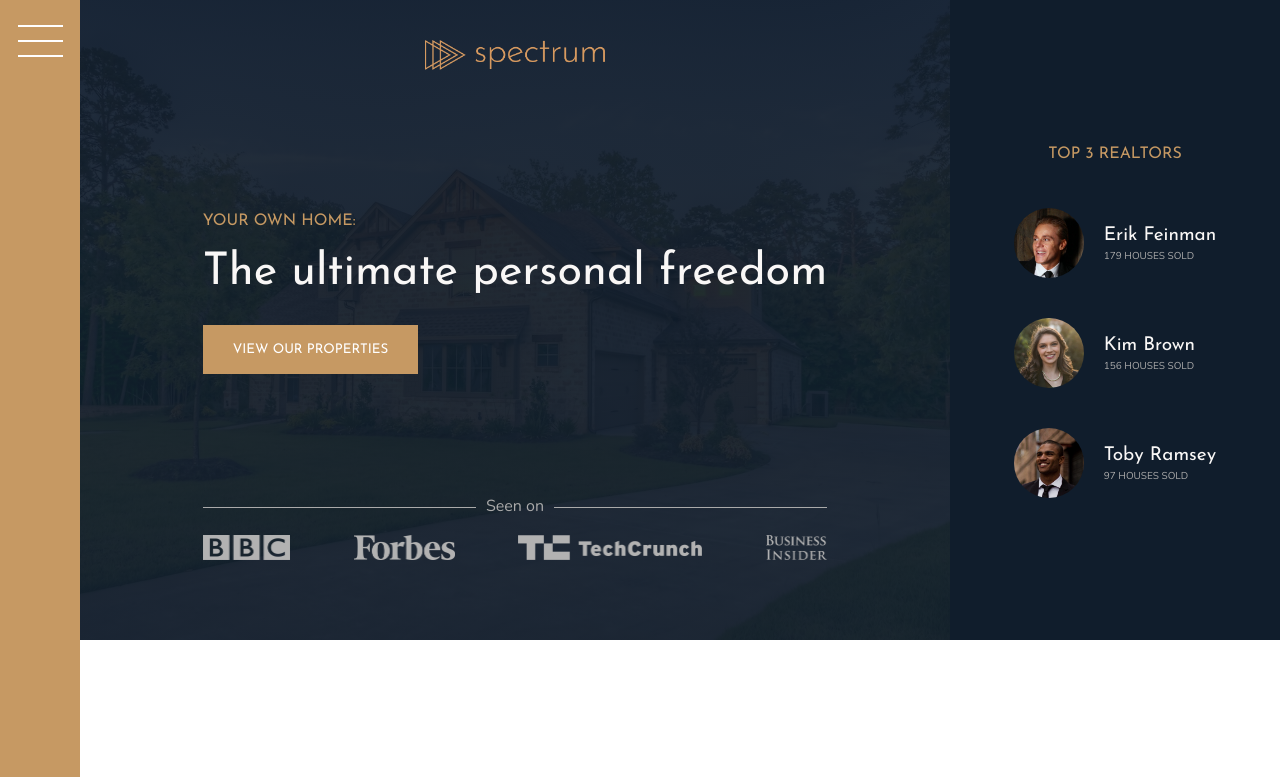
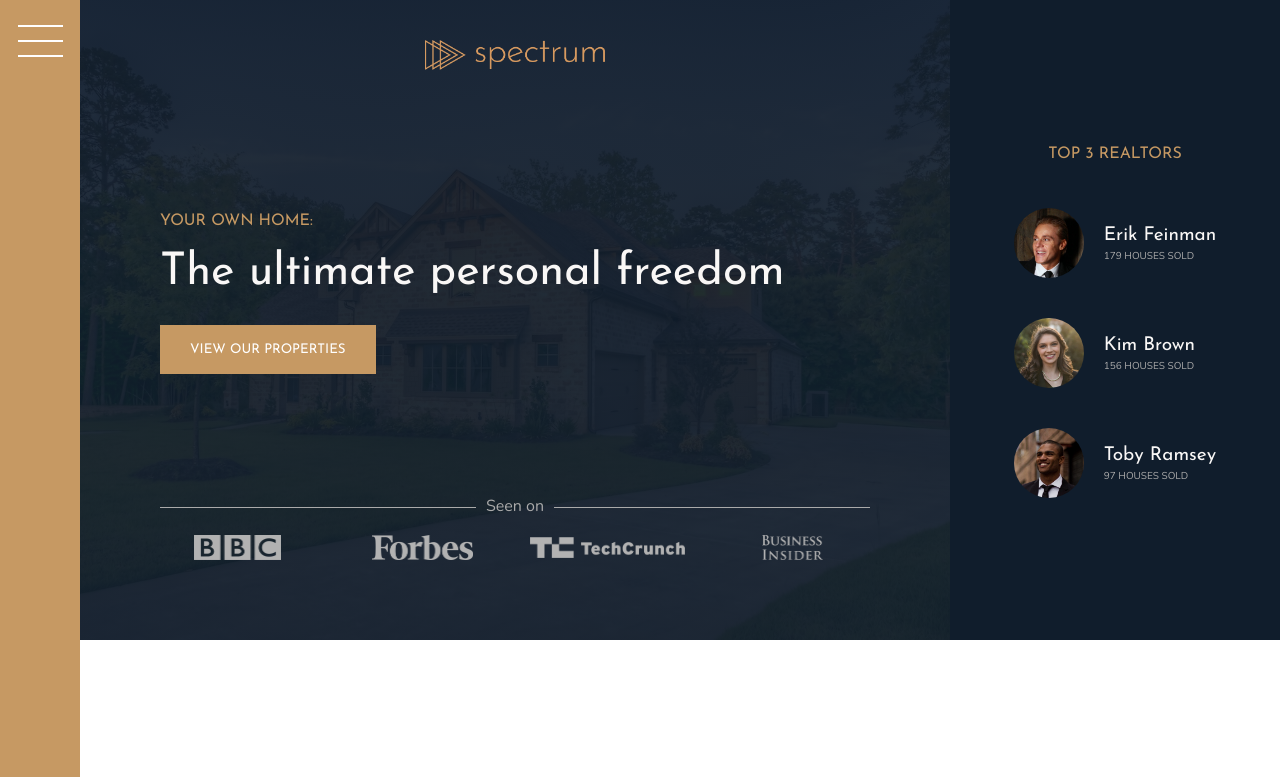
Before and after one commit to hyggebox/Spectrum, a website: page index.html in a window 1280 px wide. Shown: the top 777 px of the page. Drawn offline with nearby package versions, Linux system fonts and the light colour scheme; files that its build step writes are made by us from their sources.

Commit message:
Minor header elements fix

```diff
--- a/sass/_header.scss
+++ b/sass/_header.scss
@@ -9,7 +9,8 @@
     padding: 4rem 8rem 8rem;
 
     display: grid;
-    grid-template: 1fr min-content 6rem 1fr / max-content;
+    grid-template-rows: 1fr min-content minmax(6rem, min-content) 1fr;
+    grid-template-columns: minmax(min-content, max-content);
     row-gap: 1.5rem;
     justify-content: center;
 
@@ -42,13 +43,15 @@
     }
 
     &__seenon-logos {
-        display: flex;
-        gap: 3rem;
+        display: grid;
+        grid-template-columns: repeat(4, 1fr);
+        column-gap: 3rem;
         justify-items: center;
-        justify-content: space-between;
+        align-items: center;
 
         img {
-            height: 2.5rem;
+            max-height: 2.5rem;
+            max-width: 100%;
             filter: brightness(.7);
         }
     }
```
